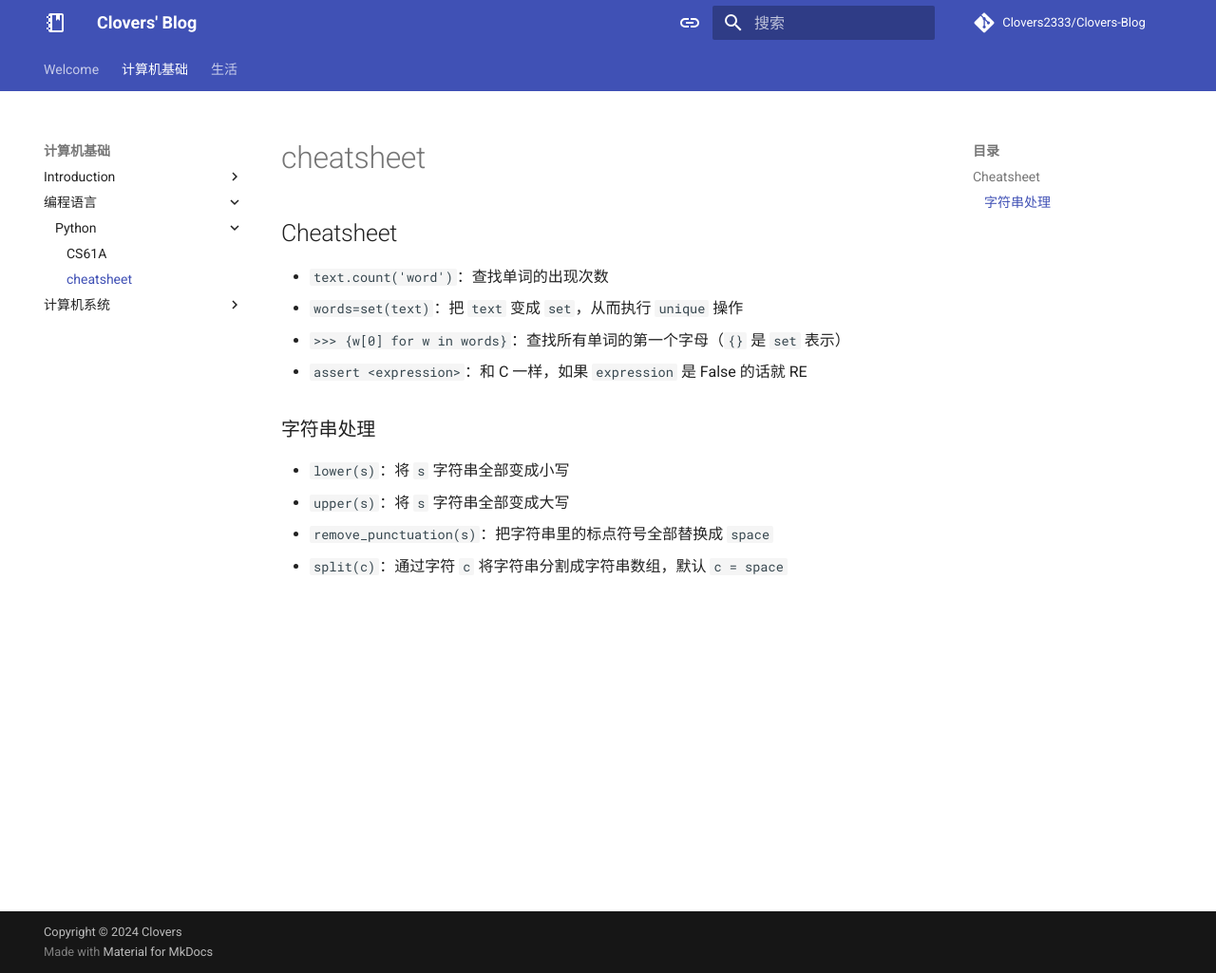
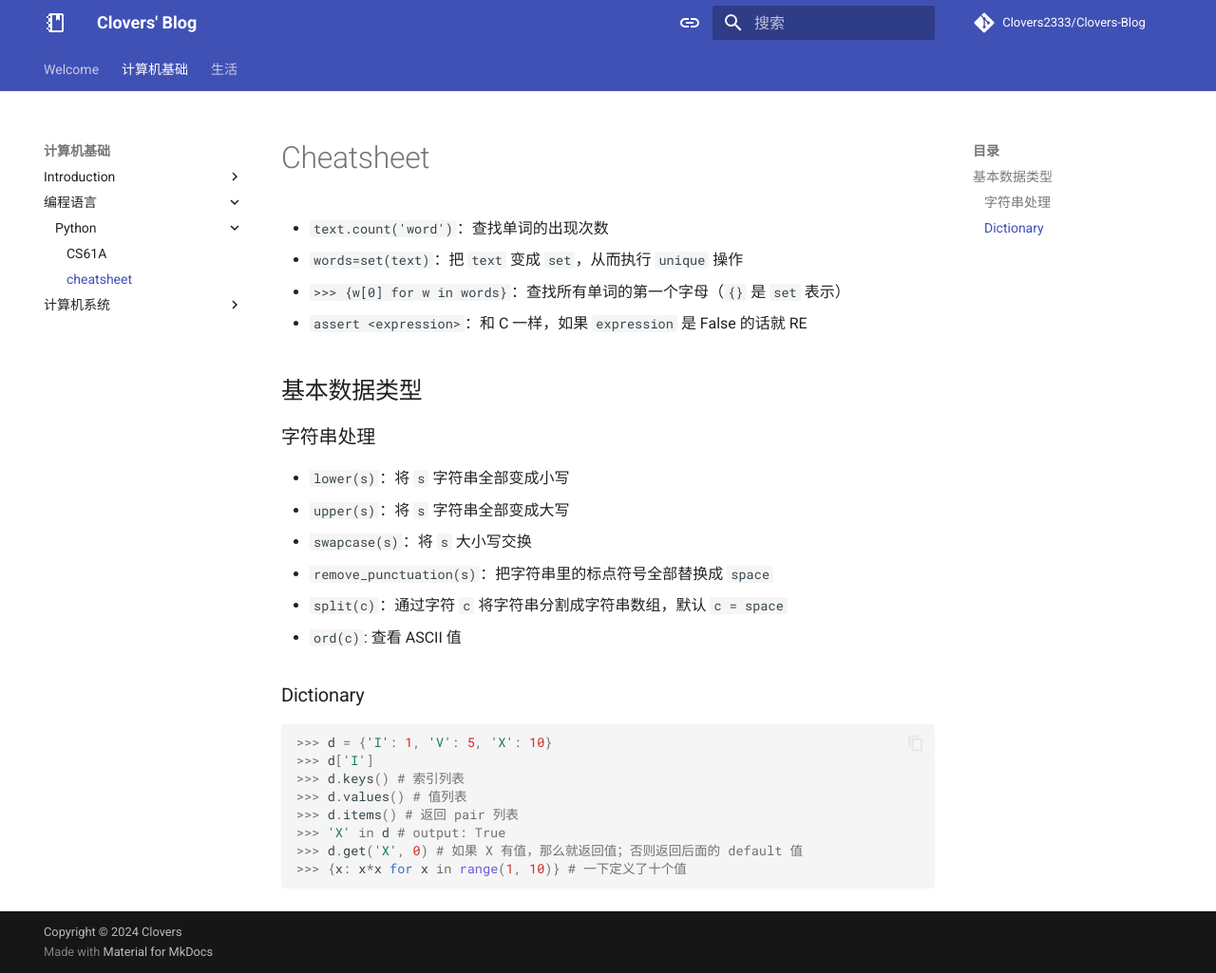
Before and after one commit to Clovers2333/Clovers-Blog, an MkDocs documentation site: the page built from docs/cs/languages/python/cheatsheet.md, in a window 1280 px wide and 1025 px high. Shown: the whole window at 95% size. Built offline with MkDocs 1.6.1 and Material for MkDocs 9.7.7, drawn with Linux system fonts in a browser that asks for light colours; nearby versions of some CDN libraries; library files that are not in the unit come from our copies; comment, search, counter and statistics services are not loaded.

````diff
--- a/docs/cs/languages/python/cheatsheet.md
+++ b/docs/cs/languages/python/cheatsheet.md
@@ -1,13 +1,34 @@
-## Cheatsheet
+# Cheatsheet
 
 - `text.count('word')`：查找单词的出现次数
 - `words=set(text)`：把 `text` 变成 `set`，从而执行 `unique` 操作
 - `>>> {w[0] for w in words}`：查找所有单词的第一个字母（`{}` 是 `set` 表示）
 - `assert <expression>`：和 C 一样，如果 `expression` 是 False 的话就 RE
 
+
+
+## 基本数据类型
+
 ### 字符串处理
 
 - `lower(s)`：将 `s` 字符串全部变成小写
 - `upper(s)`：将 `s` 字符串全部变成大写
+- `swapcase(s)`：将 `s` 大小写交换
 - `remove_punctuation(s)`：把字符串里的标点符号全部替换成 `space`
 - `split(c)`：通过字符 `c` 将字符串分割成字符串数组，默认 `c = space`
+- `ord(c)`: 查看 ASCII 值
+
+
+
+### Dictionary
+
+```python
+>>> d = {'I': 1, 'V': 5, 'X': 10}
+>>> d['I']
+>>> d.keys() # 索引列表
+>>> d.values() # 值列表
+>>> d.items() # 返回 pair 列表
+>>> 'X' in d # output: True
+>>> d.get('X', 0) # 如果 X 有值，那么就返回值；否则返回后面的 default 值
+>>> {x: x*x for x in range(1, 10)} # 一下定义了十个值
+```
````
Also changed, not shown: docs/cs/languages/python/cs61a.md (+64 -38 lines).
